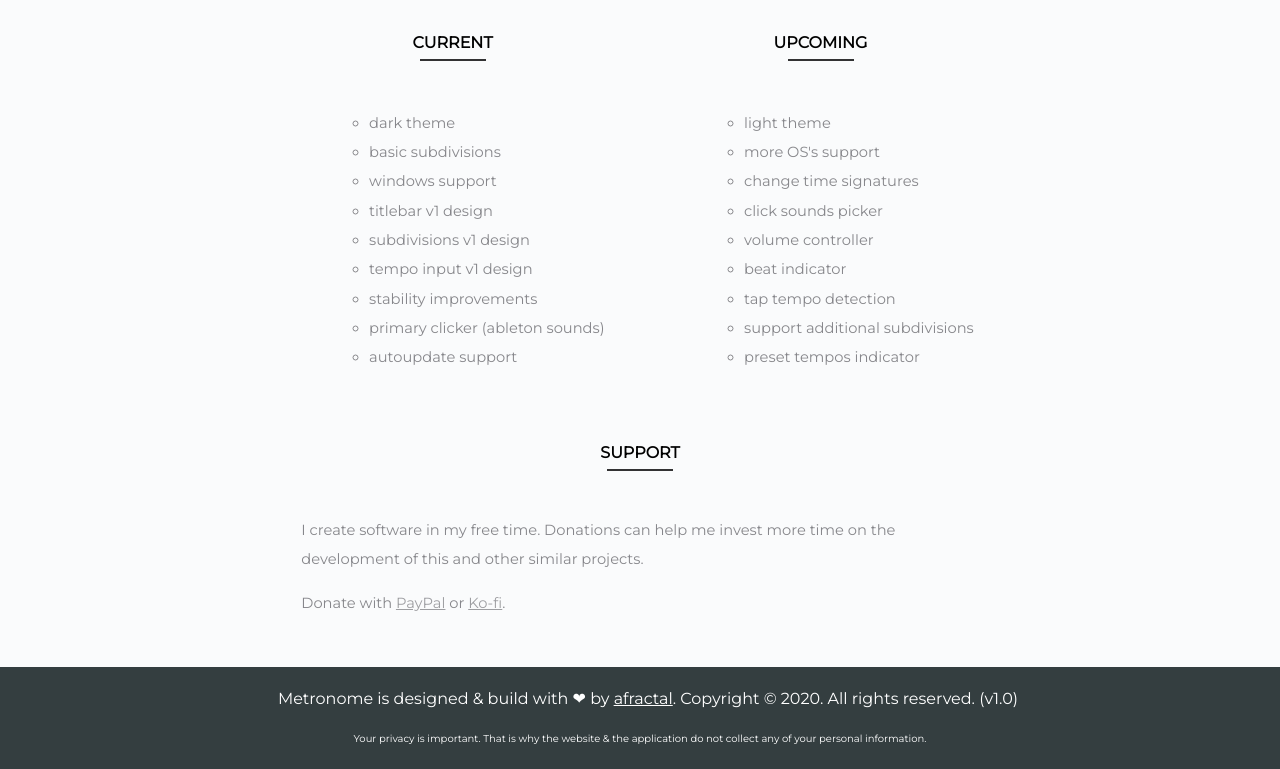
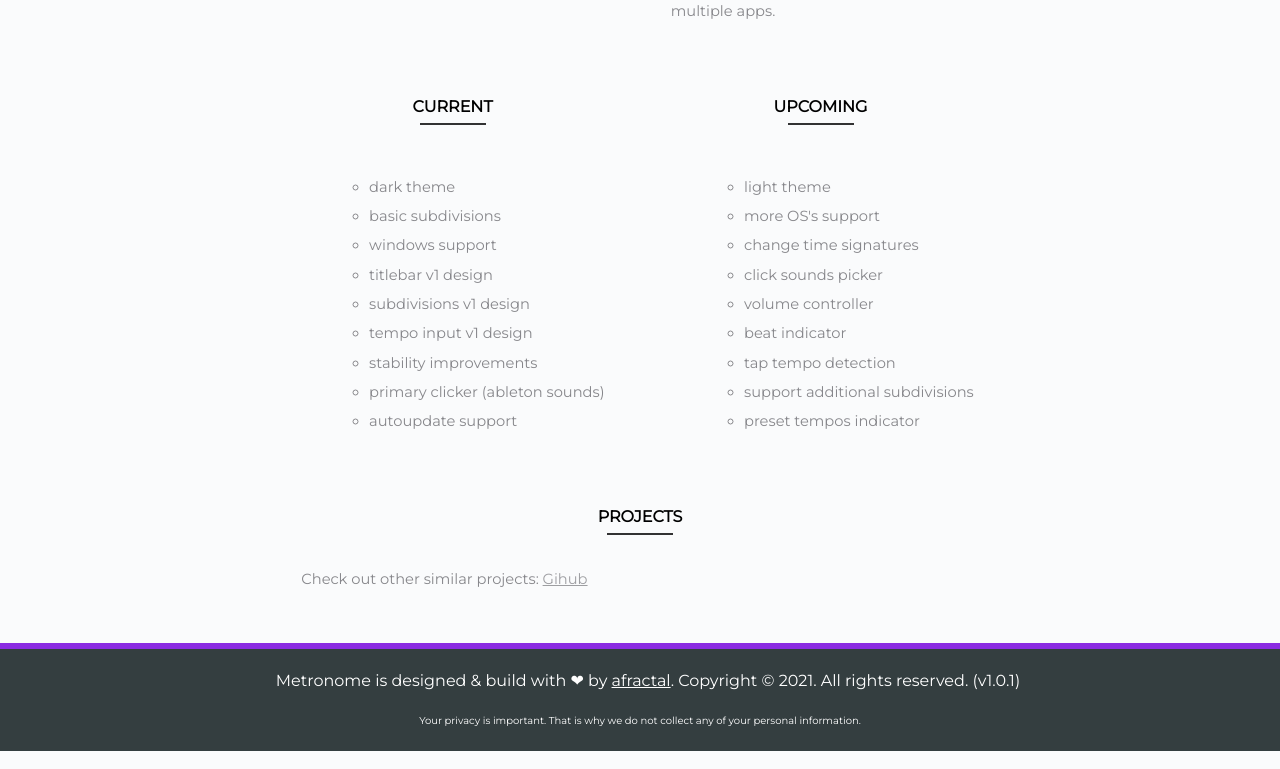
Before and after one commit to afractal/metronome-app, a website: page index.html in a window 1280 px wide. Shown: the part 1185-1954 px from the top of the page. Drawn offline with Linux system fonts and the light colour scheme.

Commit message:
trim descriptions

```diff
--- a/index.css
+++ b/index.css
@@ -191,7 +191,7 @@ hr {
 
 .banner__logo {
   height: 3em;
-  width: 10em;
+  width: 11em;
 
   object-fit: contain;
   /* object-position: left; */
@@ -233,7 +233,7 @@ hr {
 }
 
 .banner__item {
-  font-size: 11pt;
+  font-size: 12pt;
   font-weight: bold;
   padding: 0 1.6em;
   /* margin: 0 1em; */
@@ -243,7 +243,7 @@ hr {
 
 .header__container {
   width: 80%;
-  /* padding: 1em; */
+  padding: 1em;
 
   display: inline-flex;
   flex-flow: column nowrap;
@@ -255,7 +255,7 @@ hr {
 /* ---HERO--- */
 
 .hero__container {
-  height: 16em;
+  height: 18em;
   width: 100%;
   /* width: 100%; */
 
@@ -430,7 +430,7 @@ figcaption {
 /* ---DOWNLOADS--- */
 
 .download__links {
-  margin: 1em 0 1em 0;
+  margin: 2em 0 2em 0;
 
   display: inline-flex;
   flex-flow: row nowrap;
@@ -586,6 +586,7 @@ figcaption {
   justify-content: center;
 
   background-color: var(--secondary__background__color);
+  border-top: 0.4em solid var(--accent__color);
 }
 
 .copyright {
--- a/index.html
+++ b/index.html
@@ -88,7 +88,7 @@
         </a>
       </div>
 
-      <div class="download">
+      <!-- <div class="download">
         <a class="download__button" href="#">
           <div class="container">
             <i class="fa fa-apple download__image"></i>
@@ -97,7 +97,7 @@
             <span class="download__text">WIP 🚧</span>
           </div>
         </a>
-      </div>
+      </div> -->
 
     </div>
 
@@ -236,19 +236,16 @@
   <section class="support" id="support">
 
     <div class="section__title">
-      <h4>SUPPORT</h4>
+      <h4>PROJECTS</h4>
       <hr />
     </div>
 
-    <span class="support__description">
-      I create software in my free time.
-      Donations can help me invest more time on the development of this and other similar projects.
-    </span>
+    <!-- <span class="support__description">
+    </span> -->
 
     <span class="support__links">
-      Donate with <a class="link_inverse" target="_blank" rel="noopener noreferrer"
-        href="https://paypal.me/afractal?locale.x=en_US">PayPal</a> or <a class="link_inverse" target="_blank"
-        rel="noopener noreferrer" href="https://ko-fi.com/afractal">Ko-fi</a>.
+      Check out other similar projects:
+      <a class="link_inverse" target="_blank" rel="noopener noreferrer" href="https://github.com/afractal">Gihub</a>
     </span>
 
   </section>
@@ -261,17 +258,16 @@
           href="https://github.com/afractal">afractal</a>.
       </span>
       <span>
-        Copyright © 2020. All rights reserved.
+        Copyright © 2021. All rights reserved.
       </span>
       <span>
-        (v1.0)
+        (v1.0.1)
       </span>
     </div>
 
     <div class="privacy-policy" id="privacy-policy">
       <span>
-        Your privacy is important. That is why the website & the application do not collect any of your
-        personal information.
+        Your privacy is important. That is why we do not collect any of your personal information.
       </span>
     </div>
 
--- a/package.json
+++ b/package.json
@@ -1,9 +1,9 @@
 {
   "name": "site",
-  "version": "1.0.0",
+  "version": "1.0.1",
   "author": "afractal",
   "description": "",
-  "license": "ISC",
+  "license": "GPLv3",
   "private": true,
   "main": "app.js",
   "scripts": {
@@ -12,6 +12,6 @@
   "dependencies": {},
   "devDependencies": {
     "@types/browser-sync": "^2.26.1",
-    "browser-sync": "^2.26.7"
+    "browser-sync": "^2.26.14"
   }
 }
```
Also changed, not shown: 1 other file.
